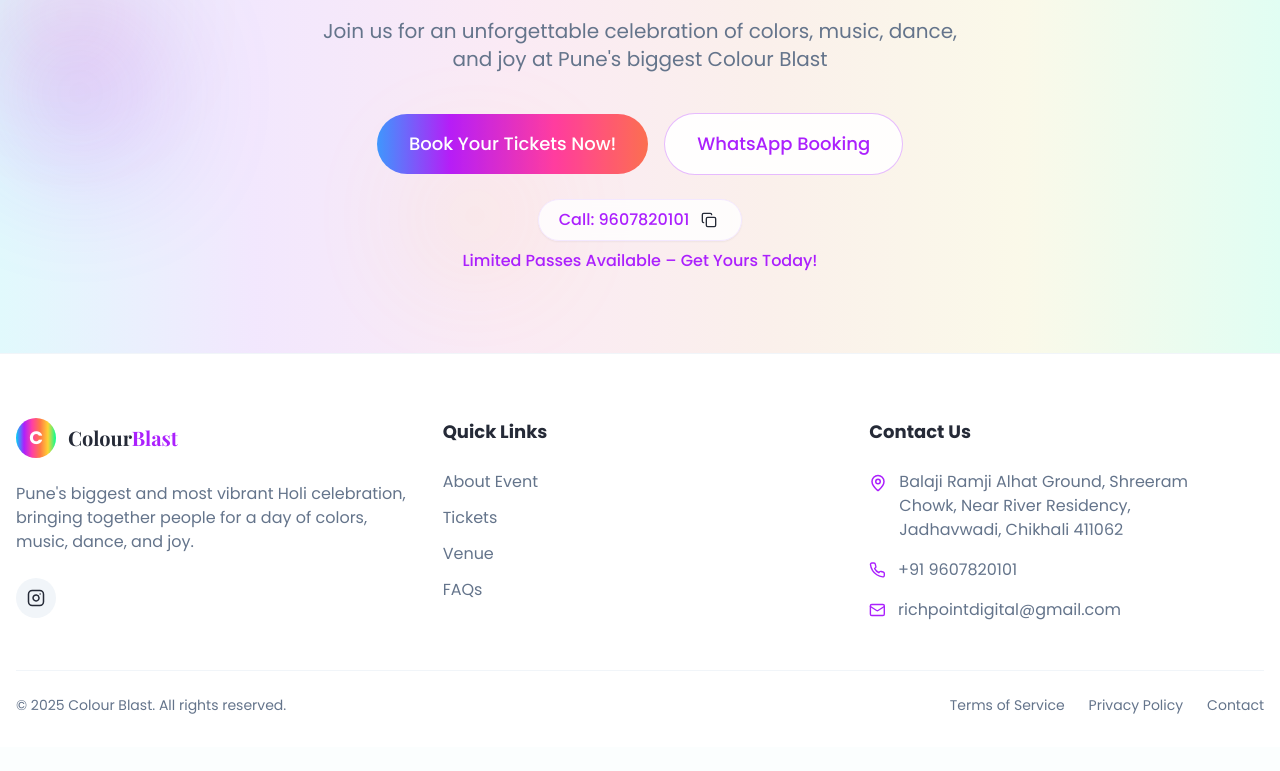
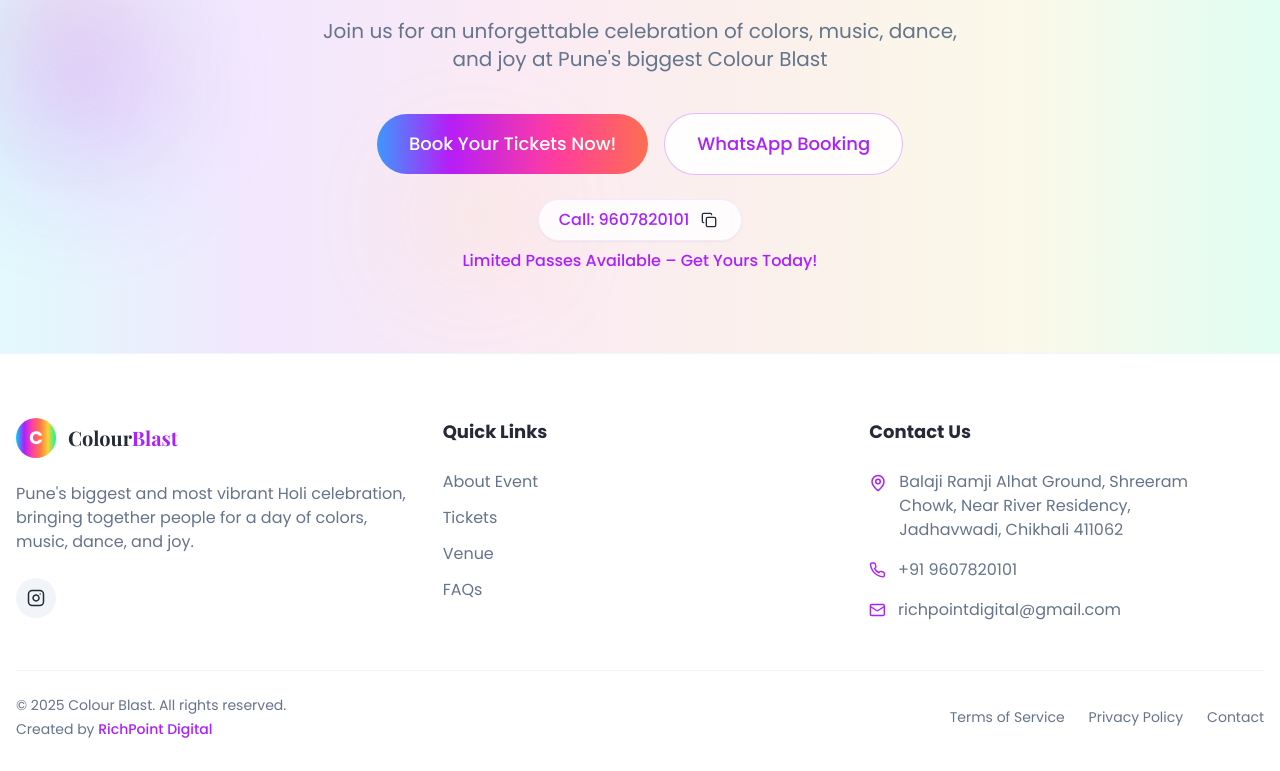
Before and after one commit to rakesh-more-0/colour-blast, a React (Vite) app: page / in a window 1280 px wide. Shown: the part 3305-4076 px from the top of the page. Before the commit the page ends 4052 px from the top, so only its background shows below. Built offline with nearby package versions, Linux system fonts and the light colour scheme.

Commit message:
Add RichPoint Digital information
Adds information related to RichPoint Digital.

```diff
--- a/src/components/Footer.tsx
+++ b/src/components/Footer.tsx
@@ -122,7 +122,10 @@ const Footer = () => {
         </div>
 
         <div className="border-t border-muted mt-12 pt-6 flex flex-col md:flex-row justify-between items-center">
-          <p className="text-muted-foreground text-sm">© 2025 Colour Blast. All rights reserved.</p>
+          <div className="flex flex-col items-center md:items-start">
+            <p className="text-muted-foreground text-sm mb-1">© 2025 Colour Blast. All rights reserved.</p>
+            <p className="text-muted-foreground text-sm">Created by <a href="https://richpointdigital.com" target="_blank" rel="noopener noreferrer" className="font-medium text-holi-purple hover:underline">RichPoint Digital</a></p>
+          </div>
           <div className="flex space-x-6 mt-4 md:mt-0">
             <Link to="/terms" className="text-sm text-muted-foreground hover:text-foreground">Terms of Service</Link>
             <Link to="/privacy" className="text-sm text-muted-foreground hover:text-foreground">Privacy Policy</Link>
```
